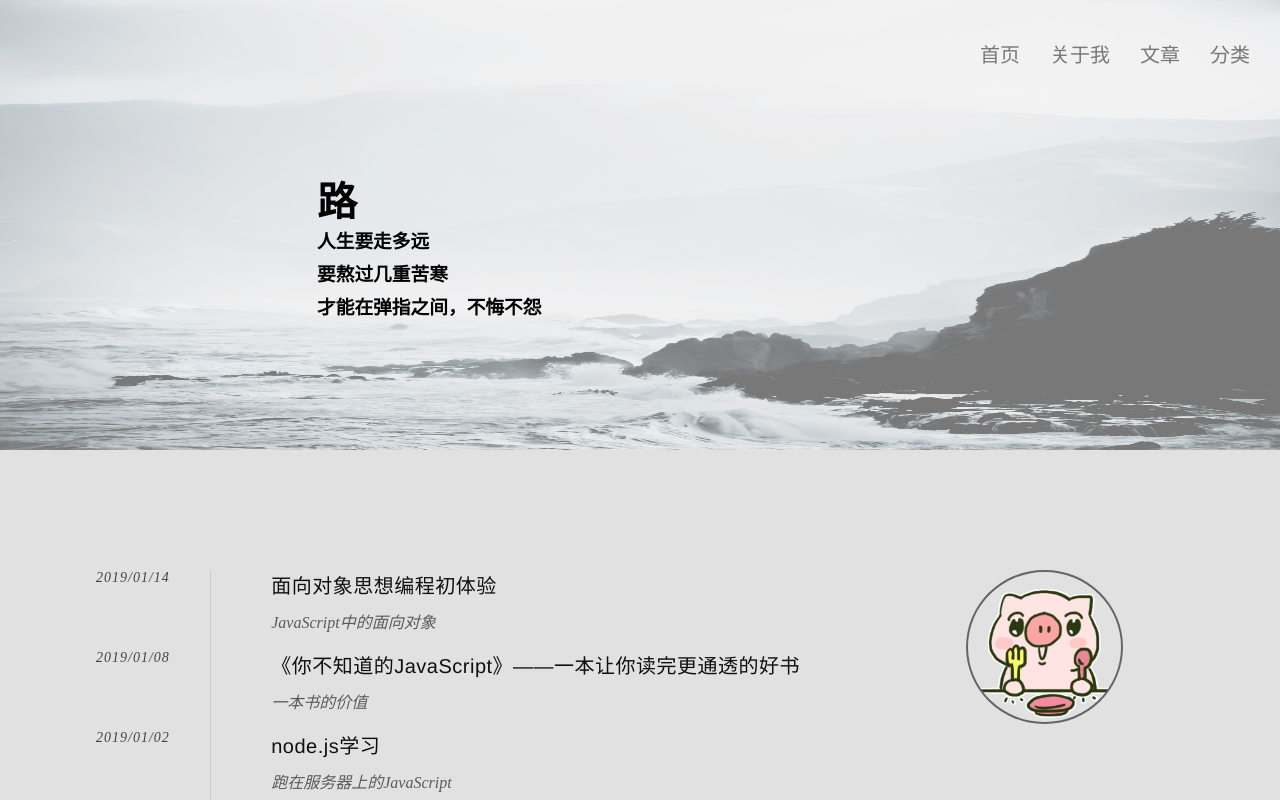
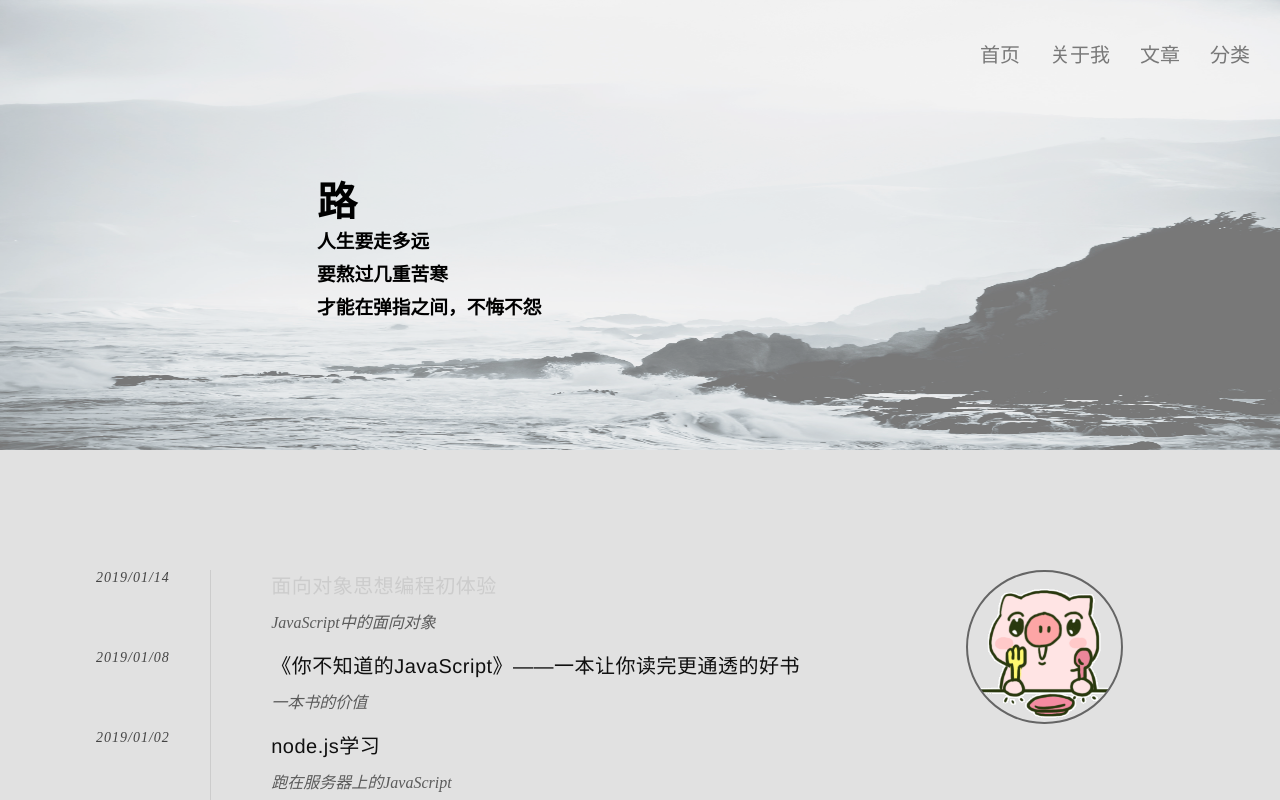
Before and after one commit to mingxinZ/mingjieveryday.top, a plain HTML site: page index.html in a window 1280 px wide. In both pictures the pointer is over the link "面向对象思想编程初体验". Shown: the top 800 px of the page. Drawn offline with Linux system fonts and the light colour scheme; a web font is replaced by a local one.

Commit message:
Update index.css

```diff
--- a/css/index.css
+++ b/css/index.css
@@ -94,6 +94,9 @@ header > nav a:hover {
     font-size:20px;
     font-weight: 300;
 }
+.middle .m-title li a:hover {
+    color: #cccccc;
+}
 .middle .m-title li p {
     color: rgba(0, 0, 0, 0.6);
     font-size: 16px;
```
